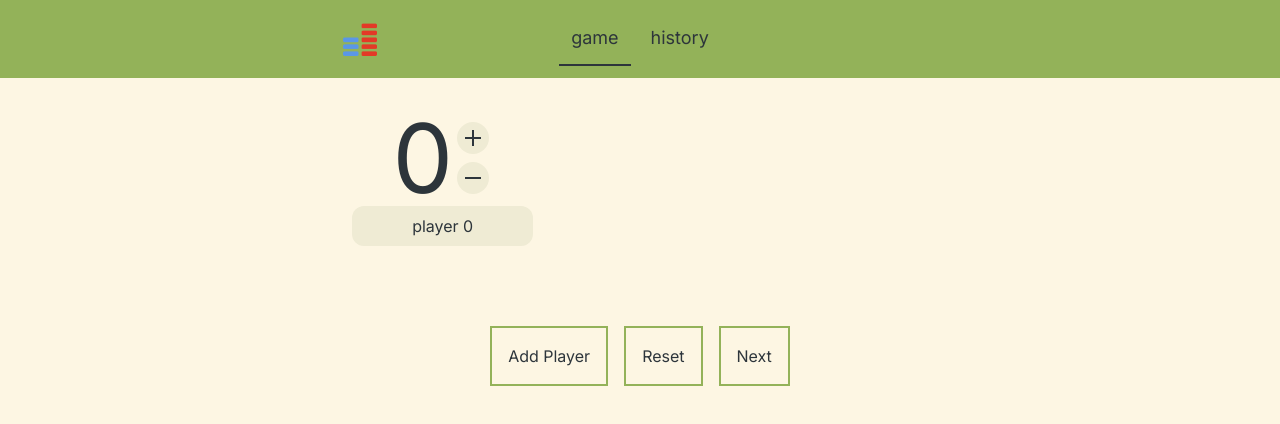
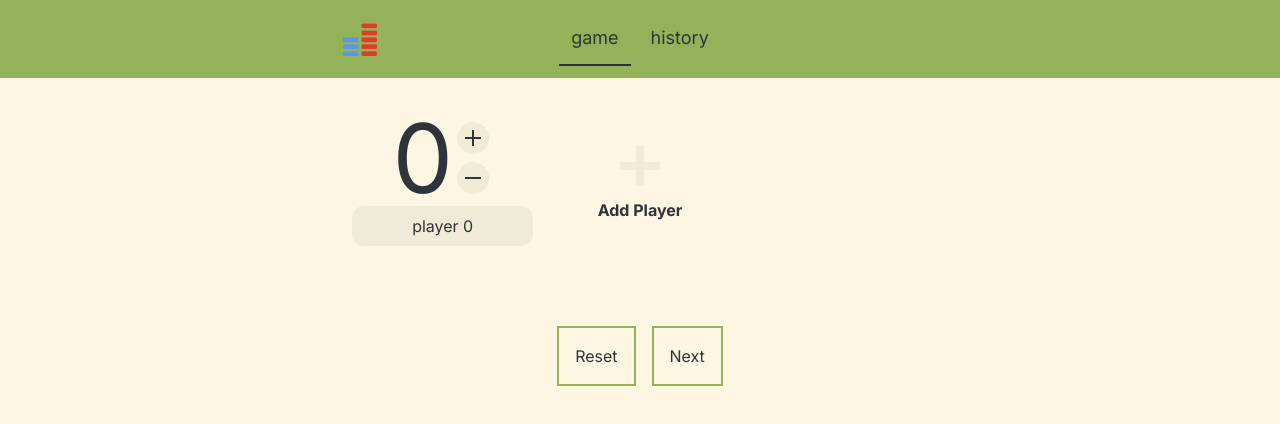
Before and after one commit to chrimora/tally, a Next.js app: page /tally/play/game in a window 1280 px wide. Shown: the top 424 px of the page. Built offline with nearby package versions, Linux system fonts and the light colour scheme.

Commit message:
move add player button back + improve

```diff
--- a/src/app/play/game/page.tsx
+++ b/src/app/play/game/page.tsx
@@ -122,7 +122,7 @@ function Game({ state_reset }: { state_reset: () => void }) {
 
   return (
     <>
-      <div className="grid grid-cols-2 sm:grid-cols-3 gap-2 sm:gap-4">
+      <div className="grid items-center auto-rows-fr grid-cols-2 sm:grid-cols-3 gap-2 sm:gap-4">
         {scores.map((score, i) => (
           <Player
             index={i}
@@ -132,16 +132,28 @@ function Game({ state_reset }: { state_reset: () => void }) {
             key={i}
           />
         ))}
+        {loadGroup == null && (
+          <div
+            className="rounded-md active:border-2 hover:border-2 active:border-accent-light dark:active:border-accent-dark hover:border-accent-light dark:hover:border-accent-dark"
+            onClick={() => addPlayer()}
+          >
+            <span
+              className="
+            relative inline-block
+            h-14 w-14 m-1 align-middle
+            before:bg-bgdim-light after:bg-bgdim-light dark:before:bg-bgdim-dark dark:after:bg-bgdim-dark
+            before:absolute after:absolute
+            before:top-0 after:top-0 before:bottom-0 after:bottom-0 before:left-0 after:left-0 before:right-0 after:right-0
+            before:content-[''] after:content-['']
+            before:w-2 before:my-2 before:mx-auto
+            after:h-2 after:my-auto after:mx-2
+            "
+            ></span>
+            <p className="font-bold">Add Player</p>
+          </div>
+        )}
       </div>
       <div>
-        {loadGroup == null && (
-          <button
-            className="p-4 mx-2 mt-20 border-2 border-accent-light dark:border-accent-dark active:bg-accent-light active:dark:bg-accent-dark hover:bg-accent-light hover:dark:bg-accent-dark"
-            onClick={() => addPlayer()}
-          >
-            Add Player
-          </button>
-        )}
         <button
           className="p-4 mx-2 mt-20 border-2 border-accent-light dark:border-accent-dark active:bg-accent-light active:dark:bg-accent-dark hover:bg-accent-light hover:dark:bg-accent-dark"
           onClick={() => reset()}
```
